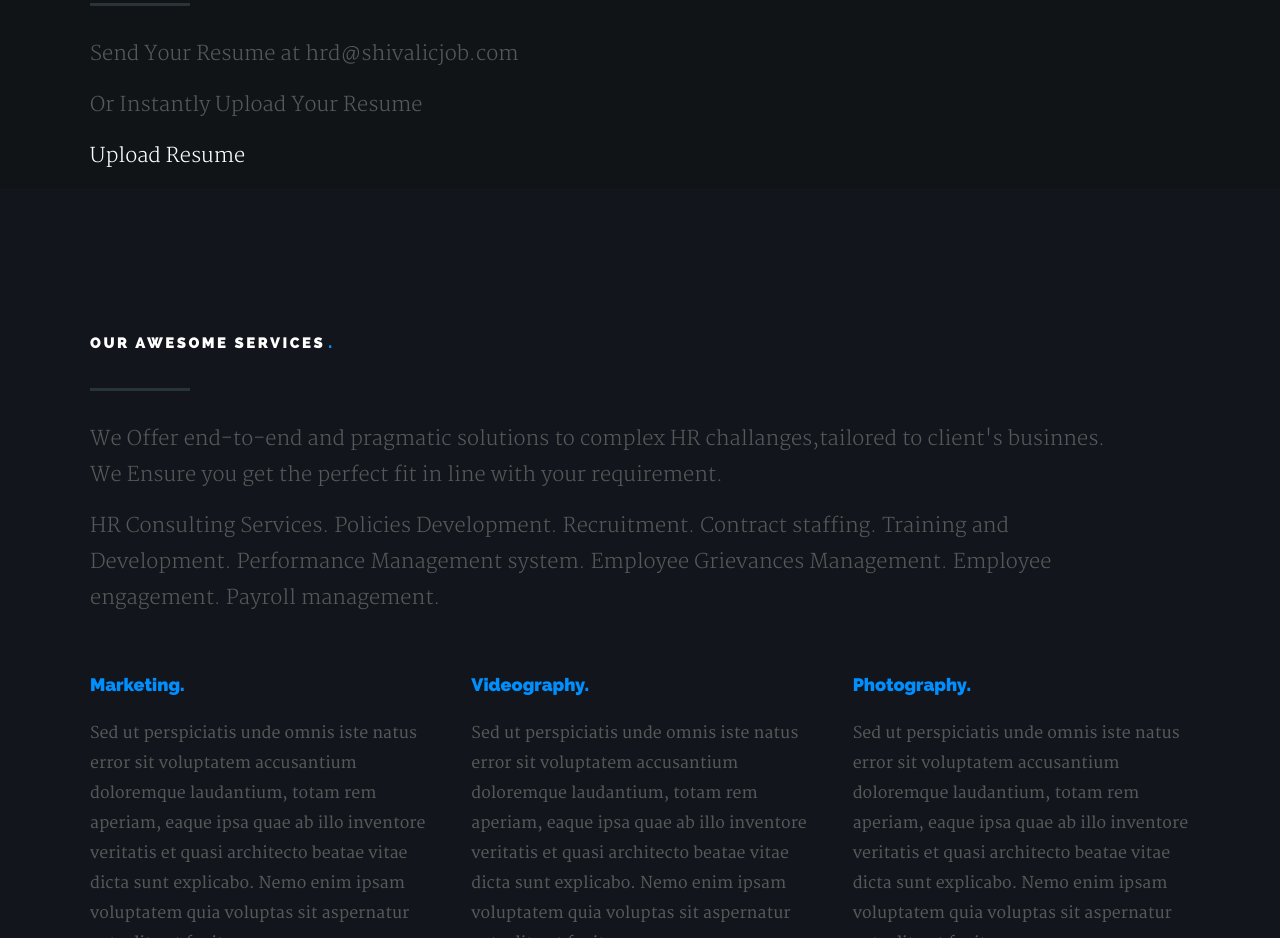
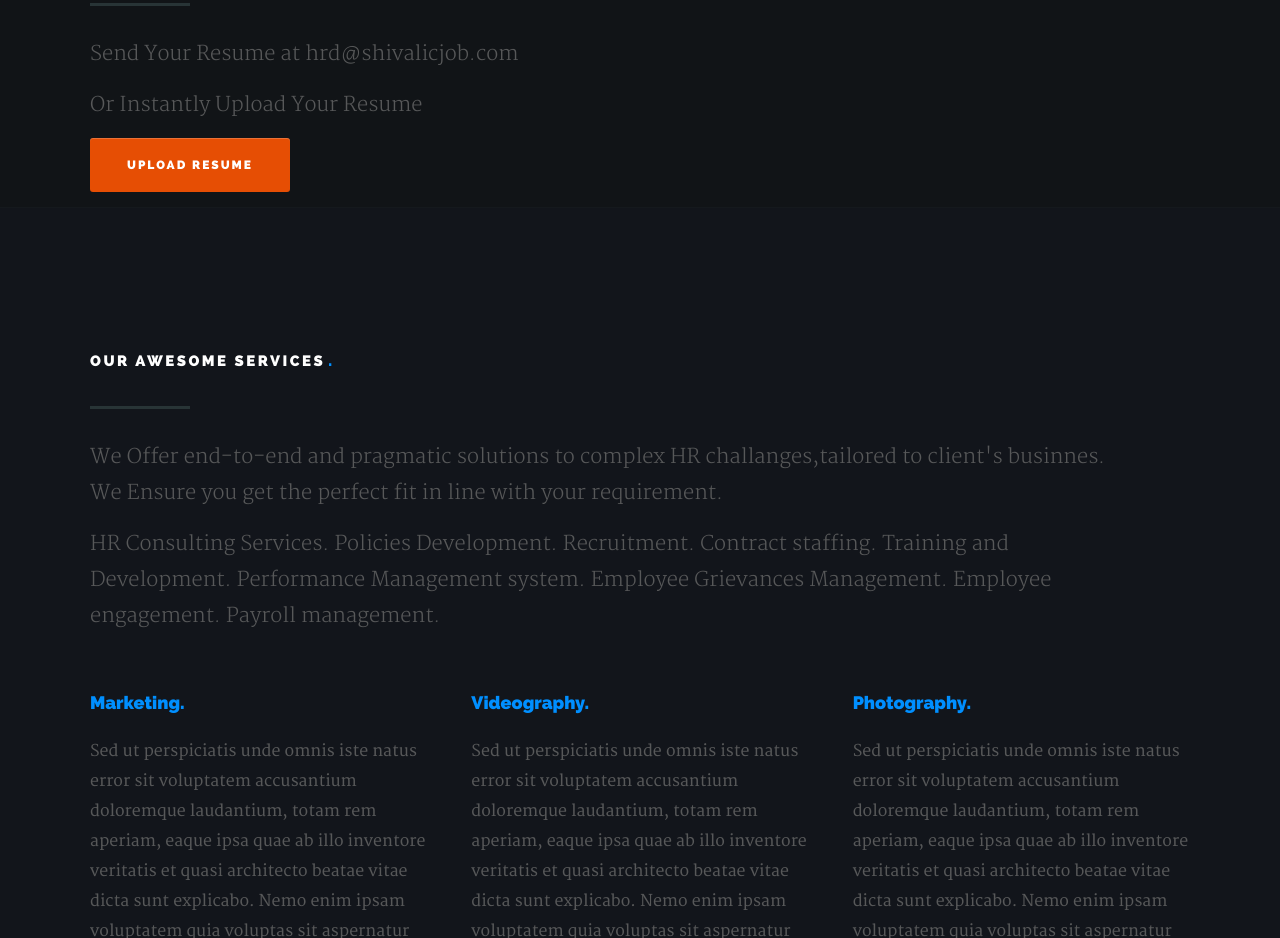
Before and after one commit to Vinayak-Soni/shivalichrjob, a plain HTML site: page index.html in a window 1280 px wide. Shown: the part 1836-2774 px from the top of the page. Drawn offline with Linux system fonts and the light colour scheme.

Commit message:
Add files via upload

```diff
--- a/css/main.css
+++ b/css/main.css
@@ -1651,7 +1651,27 @@ ul#nav li.current a:after {
 	-ms-transform: translateY(-100%);
 	transform: translateY(-100%);
 }
-
+/* custom upload button*/
+#portfolio a.uploadbtn {
+    font: 12px/54px "raleway-heavy", sans-serif;
+    text-align: center;
+    text-transform: uppercase;
+    letter-spacing: 2px;
+    text-decoration: none;
+    display: block;
+    height: 54px;
+    width: 200px;
+    border-radius: 3px;
+    background: #e64e04;
+    box-shadow: inset 0 1px 0 rgba(255, 255, 255, 0.2);
+    color: #FFFFFF;
+    -moz-transition: all 0.4s ease-on-out;
+    -o-transition: all 0.4s ease-on-out;
+    -webkit-transition: all 0.4s ease-on-out;
+    -ms-transition: all 0.4s ease-on-out;
+    transition: all 0.4s ease-on-out;
+}
+/* custom upload button ends*/
 /*
 /* 09. =services
 /* =================================================================== */
```
